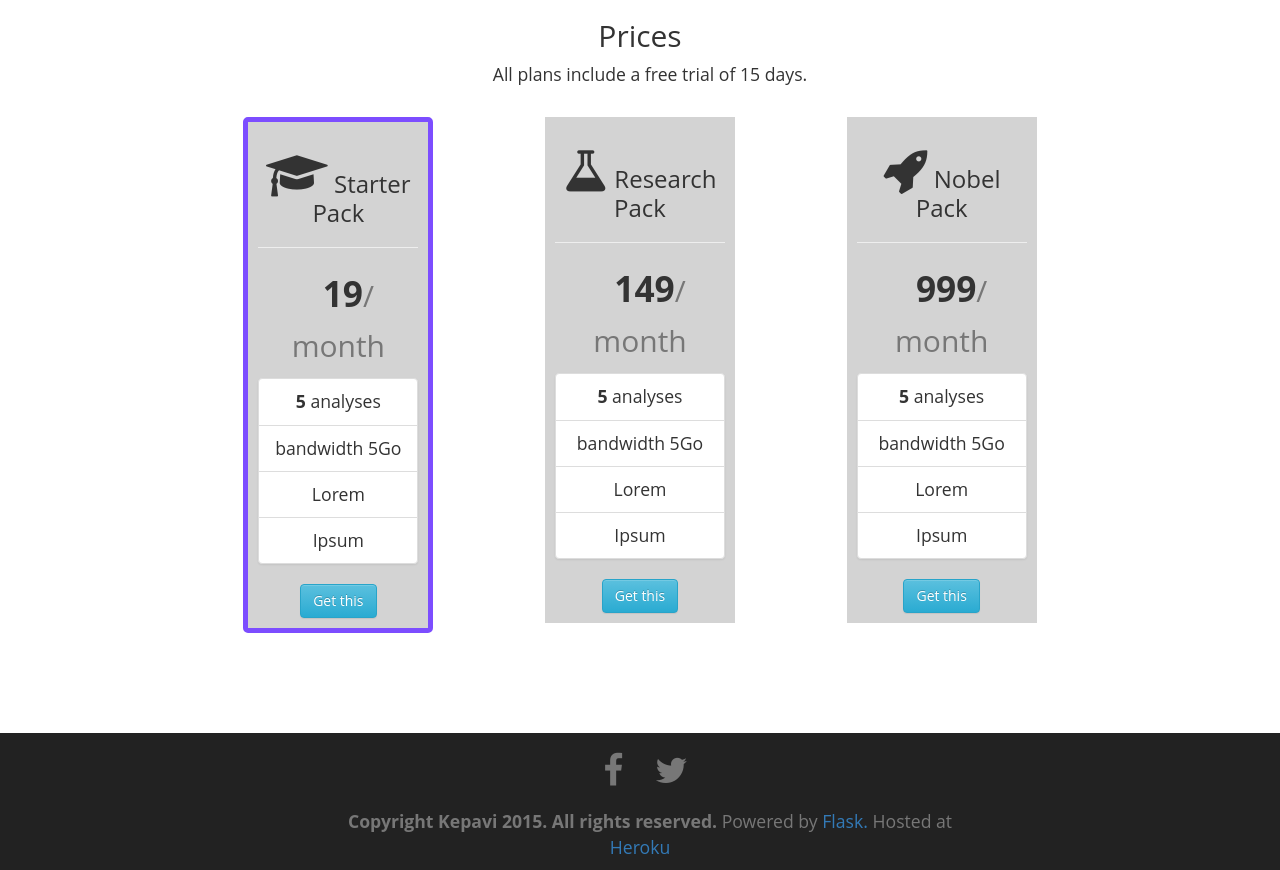
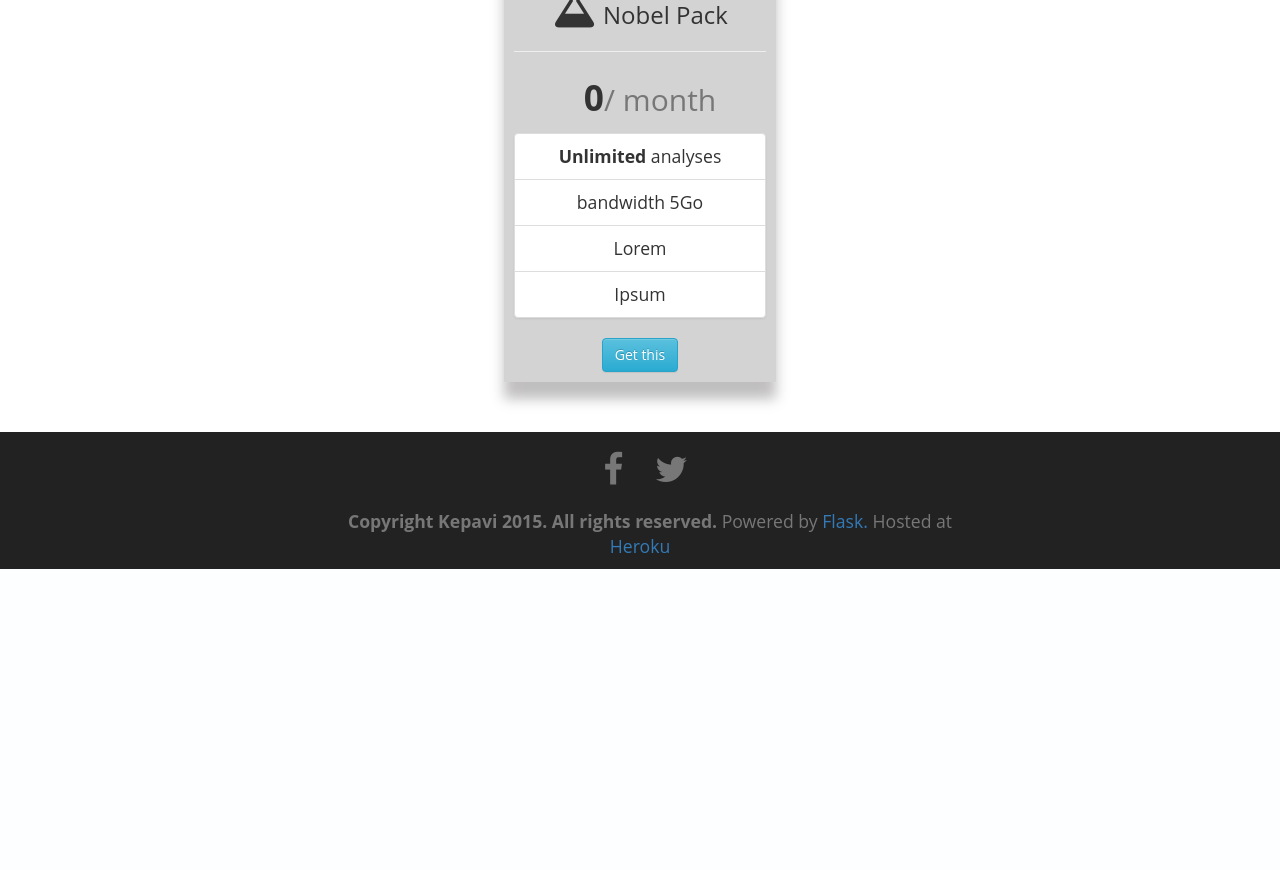
Before and after one commit to jerkos/kepavi, a Flask app: page / in a window 1280 px wide. Shown: the part 1448-2318 px from the top of the page. After the commit the page ends 2017 px from the top, so only its background shows below. Run offline with Flask 2, Linux system fonts and the light colour scheme; some libraries are stand-ins or nearby versions.

Commit message:
modify home page

```diff
--- a/kepavi/templates/home/home_layout.html
+++ b/kepavi/templates/home/home_layout.html
@@ -16,6 +16,10 @@
 
         .container {
             min-width: 100%;
+        }
+
+        #wrap {
+            margin-top: 0;
         }
 
         .jumbotron {
@@ -49,7 +53,8 @@
         }
 
         .blank-link{
-            color:#0d47a1;
+            text-decoration: none;
+            color: purple; /*#0d47a1;*/
 {#            border-bottom: 2px solid #D26911;#}
         }
 
@@ -63,8 +68,8 @@
         }
 
         .quotted {
-            font-size:3em;
-            padding: 1.6em 0;
+            font-size:2em;
+            padding: 2em 0;
             color:white;
         }
 
@@ -99,7 +104,7 @@
         }
 
         .prices {
-            min-height:570px;
+            /*min-height:570px;*/
         }
 
         .parallax {
@@ -112,7 +117,10 @@
 
         .opt-wrapper {
             text-align: center;
-            width: 70%;
+            /*width: 70%;*/
+            box-shadow: 0px 17px 12px 0px rgba(176, 174, 174, 0.79);
+            -moz-box-shadow: 0px 17px 12px 0px rgba(176, 174, 174, 0.79);
+            -webkit-box-shadow: 0px 17px 12px 0px rgba(176, 174, 174, 0.79);
             background-color: lightgray;
             padding: 10px 10px;
 
@@ -123,10 +131,18 @@
 
         <div class="jumbotron">
             <div class="container text-center">
-                <h2 class="text-center" style="margin: 2em;">The <em>best metabolomic software</em> for your needs.</h2>
-                <p><a id="software-chooser" class="custom-button" href="{{ url_for('home.visualization') }}">Start now</a></p>
-                <p class="text-center" style="margin-top: 2em;">Did not find the software you use ? Do not hesitate to <a class="blank-link" href="#">register</a> it.</p>
-                <p style="padding-top: 5px;">Discuss about <em>softwares algorithms, problems, features</em> in our <a class="blank-link" href="#">forums</a>.</p>
+                <h2 class="text-center" style="margin: 2em;">
+                    The <em>best metabolomic software</em> for your needs.
+                </h2>
+                <p>
+                    <a id="software-chooser" class="custom-button" href="{{ url_for('auth.register') }}">Start now</a>
+                </p>
+                <p class="text-center" style="margin-top: 2em;">
+                    You can easily perform Database annotation and <a class="blank-link" href="#">flux metabolomics analysis</a>.
+                </p>
+                <p style="padding-top: 5px;">
+                    Browse our extensive <a class="blank-link" href="#">documentation</a>.
+                </p>
             </div>
         </div>
 {% endblock %}
@@ -137,8 +153,7 @@
                 <h3><span class="purple fa fa-2x fa-cart-plus"></span><br/><br/><strong><em class="purple">2630</em> available models</strong></h3>
                 <p class="text-justify">
                     We offer many models for more flexibility. You work on an unfamiliar organism ... there is a good chance that you will find a corresponding model here !
-                    You can see all available models here: <a href="">Biomodels</a>.
-{#                    We provide all models from <a href="biomodels.org">Biomodels</a>#}
+                    You can see all available models here: <a href="http://biomodels.org">Biomodels</a>.
                 </p>
             </div>
             <div class="col-md-4">
@@ -172,11 +187,13 @@
 
         <div class="row padded-row">
             <h2 id="prices" class="text-center">Prices</h2>
-            <p class="text-block text-center" style="padding-bottom: 20px;">All plans include a free trial of 15 days.</p>
+            <p class="text-block text-center text-muted" >Free while in <label class="label label-primary">beta</label>.</p>
+            <p class="text-info text-center" style="padding-bottom: 20px;">Created data will be deleted when passing in real production mode.</p>
+
         </div>
 {#        <a class="btn btn-default">Start free trial</a>#}
-        <div class="row padded-row prices text-center" style="padding-bottom: 100px;">
-            <div class="col-md-4">
+        <div class="row padded-row prices text-center" style="padding-bottom: 50px;">
+      <!--       <div class="col-md-4">
                 <div class="opt-wrapper center-block option  selected-option">
                     <h3 class="text-center"><span class="fa fa-mortar-board fa-2x"></span> Starter Pack</h3>
                     <hr>
@@ -195,23 +212,23 @@
                     </div>
                     <a href="#" class="btn btn-info">Get this</a>
                 </div>
-            </div>
-            <div class="col-md-4">
+            </div> -->
+            <div class="col-md-4 col-md-offset-4">
                 <div class="opt-wrapper center-block option">
-                    <h3 class="text-center"><span class="fa fa-flask fa-2x"></span> Research Pack</h3>
+                    <h3 class="text-center"><span class="fa fa-flask fa-2x"></span> Nobel Pack</h3>
                     <hr>
-                    <p class="price"><strong>149</strong><small class="text-muted">/ month</small></p>
+                    <p class="price"><strong>0</strong><small class="text-muted">/ month</small></p>
                      <div class="list-group">
-                        <li class="list-group-item"><strong>5</strong> analyses</li>
+                        <li class="list-group-item"><strong>Unlimited</strong> analyses</li>
                         <li class="list-group-item">bandwidth 5Go</li>
                         <li class="list-group-item">Lorem</li>
                         <li class="list-group-item">Ipsum</li>
                     </div>
-                    <a href="#" class="btn btn-info">Get this</a>
+                    <a href="#" data-toggle="modal" data-target="#myModal" class="btn btn-info">Get this</a>
                 </div>
             </div>
 
-            <div class="col-md-4">
+           <!--  <div class="col-md-4">
                 <div class="opt-wrapper center-block option">
                     <h3 class="text-center"><span class="fa fa-rocket fa-2x"></span> Nobel Pack</h3>
                     <hr>
@@ -224,29 +241,20 @@
                     </div>
                     <a href="#" class="btn btn-info">Get this</a>
                 </div>
-            </div>
+            </div> -->
         </div>
 
-{#        <h2 class="text-center">Tutorials</h2>#}
-{#        <div class="row text-center" style="padding-bottom: 50px;">#}
-{#        <iframe width="1000" height="450" src="https://www.youtube.com/embed/on4TMnuYTaU" frameborder="0" allowfullscreen></iframe>#}
-{#        </div>#}
 {% endblock %}
 
 {% block javascript %}
     {{ super() }}
     <script>
-        $(function(){
-{#            $(".option").each(function(){#}
-                $(".option").hover(function(){
-                    console.log("hover");
-                    {#                    $(".option").each(function(){#}
-{#                        $(this).removeClass("selected-option");#}
-{#                    });#}
-                    $(".option").removeClass("selected-option");
-                    $(this).addClass("selected-option");
-                });
-{#            });#}
-        });
+        // $(function(){
+        //     $(".option").hover(function(){
+        //         console.log("hover");
+        //         $(".option").removeClass("selected-option");
+        //         $(this).addClass("selected-option");
+        //     });
+        // });
     </script>
 {% endblock %}
```
